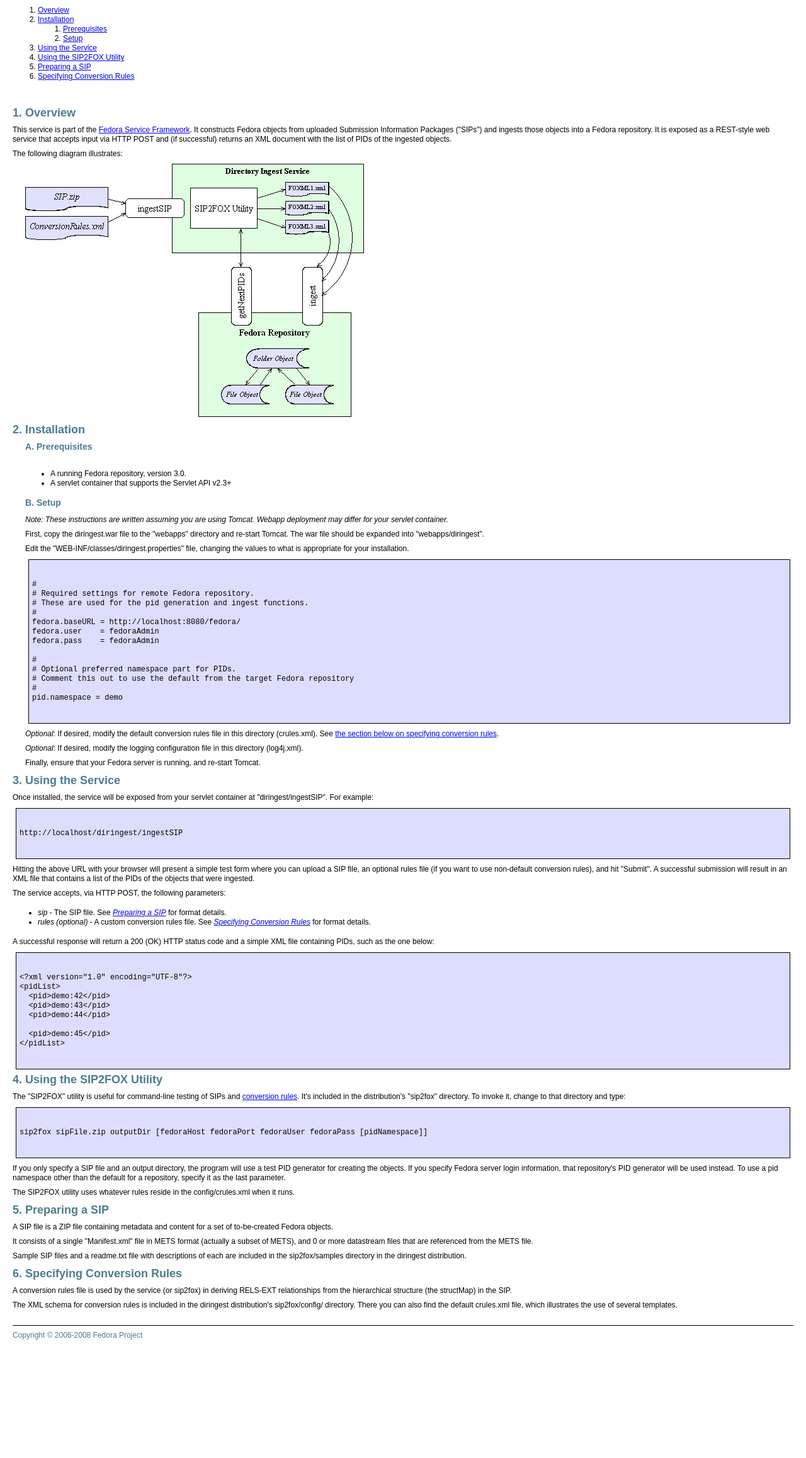
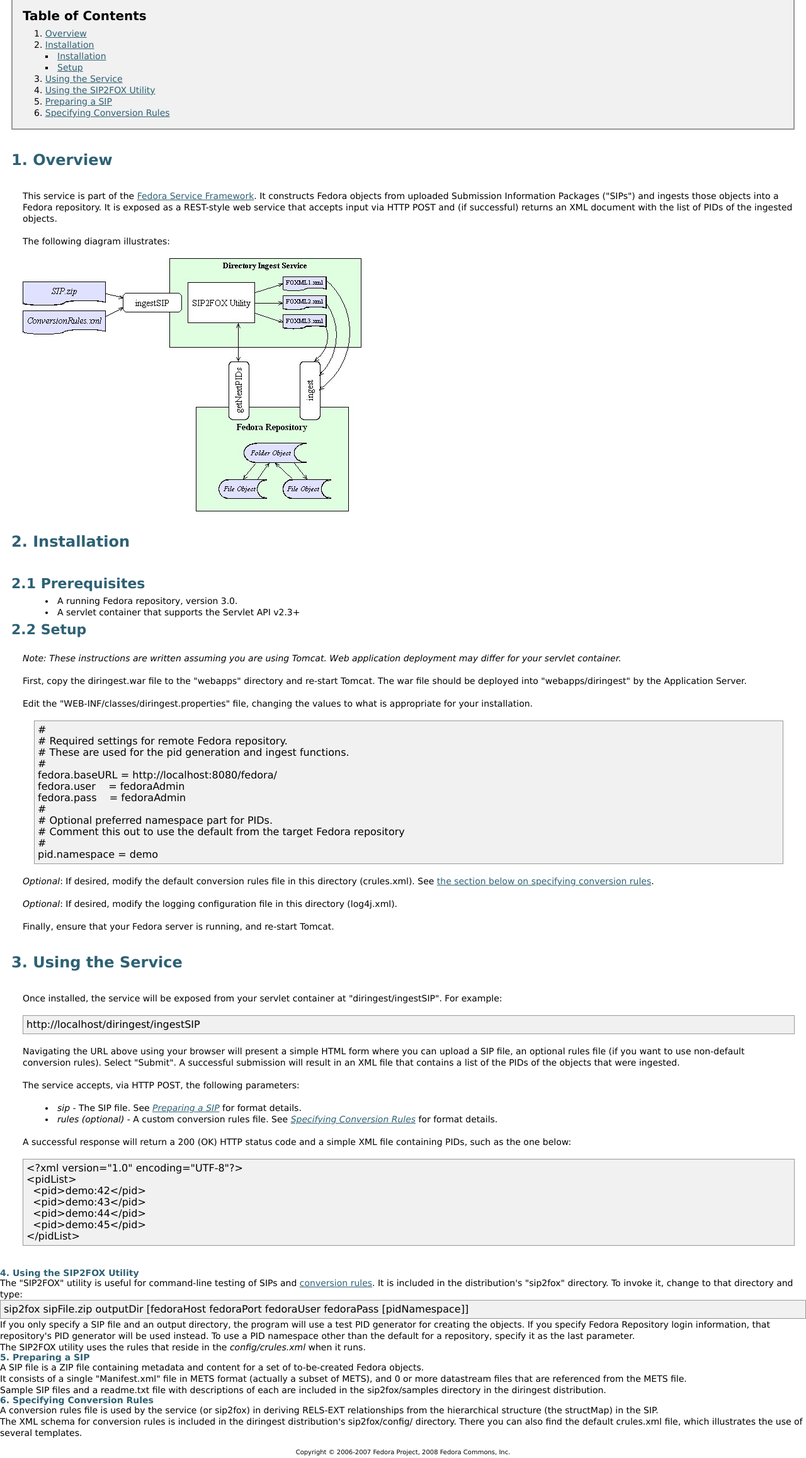
Before and after one commit to fcrepo3/diringest, a plain HTML site: page src/doc/index.html in a window 1280 px wide. Shown: the part 141-2456 px from the top of the page at 63% size. Before the commit the page ends 2274 px from the top, so only its background shows below. Drawn offline with Linux system fonts and the light colour scheme.

Commit message:
Updates for the Fedora 3.0 submission.  Preparation to move a copy into the Wiki.

```diff
--- a/src/doc/docstyle.css
+++ b/src/doc/docstyle.css
@@ -1,154 +1,242 @@
-/*
- * Stylesheet for Fedora documentation.
- */
+/* RESET */ html,body,div,span,applet,object,iframe,h1,h2,h3,h4,h5,h6,p,blockquote,pre,a,abbr,acronym,address,big,cite,code,del,dfn,em,font,img,ins,kbd,q,s,samp,small,strike,strong,sub,sup,tt,var,dl,dt,dd,ol,ul,li,fieldset,form,label,legend,table,caption,tbody,tfoot,thead,tr,th,td{margin:0;padding:0;border:0;outline:0;font-weight:inherit;font-style:inherit;font-family:inherit;vertical-align:baseline}:focus{ outline:0}body{ line-height:1; color:black; background:white}ol,ul{ list-style:none}table{ border-collapse:separate; border-spacing:0}caption,th,td{ text-align:left; font-weight:normal}blockquote:before,blockquote:after,q:before,q:after{ content:""}blockquote,q{ quotes:""""}h1,h2,h3,h4,h5,h6{font-weight:normal}
 
-body {
-    background-color: #ffffff;
-    margin: 20px;
-    font-family: Arial, Helvetica, sans-serif;
-    font-size: 12px;
-    line-height: 15px;
-    color: #000000;
+html{
+  font-size: 62.5%;
 }
-
-#header {
-    border-bottom: 1px solid;
-    clear: both;
-    margin-bottom: 10px;
-    min-height: 70px;
-    width: 100%;
+a{
+  color: #2e6174;
 }
-
+a:hover, a:focus{
+  background-color: #fffe8c;
+}
+body{
+  font-size: 1.4em; /* 14 */
+  font-family: verdana, corbel, helvetica, arial, sans-serif;
+  line-height: 1.286em; /* 18 */
+  margin: 0;
+}
+body #content li.square{
+  list-style: square inside;
+  margin-bottom: 1.286em;
+  margin-top: 1.286em;
+}
+body #content ul li,
+body #content ol li,
+body #content span.plaintext{
+  font-size: .583em;
+  font-weight: normal;
+  line-height: 1.286em;
+  margin: 0;
+}
+body #content span.plaintext{
+  margin: 1.286em;
+}
+body #content ul ul li,
+body #content ul ol li,
+body #content ol ul li,
+body #content ol ol li,
+body #content ol.alpha li{
+  font-size: 1em;
+  margin: 0 0 0 1em;
+}
+body #content ol.alpha li ul{
+  font-size: .75em;
+}
+body #content ol.alpha ul li span.plaintext{
+  font-size: .75em;
+}
+ol#content ol.alpha ul li{
+   font-size: .75em;
+}
+ol#content ol.alpha ul li ul li{
+   font-size: 1.4em;
+}
+ol#content ol.alpha ul li ul li ul li{
+   font-size: 1.2em;
+}
+ol#content ol.alpha ul li ul li ul li ul li{
+   font-size: 1.3em;
+}
+code.block{
+  display: block;
+  margin: 1.286em;
+}
+#content li ol li h3{
+  font-size: 1em;
+  line-height: 1em;
+}
+div#content{
+  margin-left: .75em;
+}
+div#content, ol#content li{
+  font-size: 1.715em;
+  font-weight: bold;
+  line-height: 1.5em;
+  margin-bottom: 1.5em;
+  margin-top: 1.5em;
+}
+div#content h2{
+  margin: 1.5em 0;
+}
+div#content h3{
+  font-size: 22px;
+}
+div#content p{
+  font-size: .583em;
+  font-weight: normal;
+  line-height: 1.286em;
+  margin: 1.286em;
+}
+div#content ul{
+  margin-left: 2.25em;
+}
+em{
+  font-style: italic;
+}
+#footer{
+  font-size: .714em;
+  line-height: 1.8em;
+  margin: 1.286em 0 0;
+  text-align: center;
+}
+h1{
+  font-size: 2.143em;
+  font-weight: bold;
+  line-height: 1.2em;
+  padding-top: 1.2em;
+}
+h2{
+  font-size: 1em;
+  font-weight: bold;
+  line-height: 1em;
+}
+h3{
+  display: inline;
+  font-size: 1.286em;
+  font-weight: bold;
+  line-height: 1.636em;
+}
+h3.newstar{
+  background: url('images/new.png') no-repeat right center;
+  line-height: 2em;
+  padding: .5em 4em .5em 0;
+}
+h4{
+  display: inline;
+}
+#header{
+  background: url('images/docs.png') no-repeat 1.286em 0;
+  border-bottom: solid .071em #999;
+  height: 8em;
+  text-align: center;
+}
+#header a{
+  color: #000;
+}
+#header h2{
+  font-size: 1.429em;
+  font-weight: normal;
+  line-height: 1.8em;
+  margin: 0;
+}
+img{
+  vertical-align: middle;
+}
+#lastModified{
+  display: none;
+}
+li{
+  margin: 0 1.286em;
+}
+li.nostyle{
+  list-style: none;
+}
+ol, ul{
+  list-style: disc inside;
+  margin-left: 1em;
+}
+ol{
+  list-style: decimal outside;
+}
+ol h2{
+  display: inline;
+}
+ol#content{
+  margin-left: 1.285em;
+}
+ol.alpha li{
+  list-style: inside upper-alpha;
+}
+ol.alpha ul li{
+  list-style-type: disc;
+}
+pre, table, td, th{
+  font-size: 16px;
+  background: #f1f1f1;
+  border: solid 1px #999;
+  padding: 5px;
+}
+table{
+  border-collapse: collapse;
+}
+span.plaintext{
+  display: block;
+}
+strong{
+  font-weight: bold;
+}
+div.notice{
+  background: #f1f1f1;
+  border: solid .143em #999;
+  margin: 1.286em;
+  padding: 0.5em;
+}
+#toc{
+  background: #f1f1f1;
+  border: solid .143em #999;
+  margin: 1.286em;
+  padding: 1.143em;
+  /* width: 60em; */
+}
+#toc h2{
+  font-size: 1.426em;
+  line-height: 1.8em;
+  margin: 0;
+}
+#toc li{
+  margin: 0;
+  text-indent: 0;
+}
+#toc ol, #toc ul{
+  list-style: decimal inside;
+  margin: 0 0 0 1.286em;
+}
+#toc ul{
+  list-style-type: square;
+}
+textarea.code {
+  background: #f1f1f1;
+  padding: 5px;
+  font-size: 14px;
+  border: solid 1px #999;
+  overflow: hidden;
+}
+dl {
+  margin-left: 1.5em;
+  margin-top: 15px;
+  font-style: italic;
+}
+dd {
+  margin-left: 1.5em;
+  font-style: normal;
+  font-size: 1.3em;
+}
 #logo {
-    background-image: url(images/logo_44x60.gif);
+  background-image: url('images/docs.png');
   background-repeat: no-repeat;
   background-position: top left;
-
   float: left;
   height: 60px;
   width: 44px;
   visibility: visible;
 }
-
-#title {
-    text-align: center;
-}
-
-#toc {
-    width: 50%;
-    margin-bottom: 10px;
-}
-
-#tocbox {
-    border: 1px solid;
-    padding-left: 4px;
-    padding-right: 4px;
-}
-
-#tocbox ol {
-    list-style: decimal outside none;
-}
-
-#tocbox ol ol {
-    list-style: upper-alpha outside none;
-}
-
-#introduction, #references, .sect {
-    margin-bottom: 5px;
-}
-
-.sect .subsect {
-    margin-left: 20px;
-    margin-bottom: 5px;
-}
-
-#references dl {
-    margin-left: 20px;
-    margin-right: 20px;
-}
-
-#references dt {
-    margin-top: 10px;
-}
-
-#footer {
-    border-top: 1px solid;
-    margin-top: 20px;
-    padding-top: 8px;
-}
-
-#footer #copyright, #lastModified {
-    color: #4C7C8E;
-}
-
-#footer #copyright {
-    float: left;
-}
-
-#footer #lastModified {
-    float: right;
-}
-
-/* FIXME: Make these sort of match the Category4 stuff,
-          but still be appropriate for documentation */
-
-h1, h2, h3 {
-    color: #4C7C8E;
-    margin-top: 4px;
-    margin-bottom: 4px;
-}
-
-h4, h5 {
-  color: #4C7C8E;
-  margin-top: 2px;
-  margin-bottom: 2px;
-  text-decoration: underline;
-}
-
-h1 {
-    font-size: 24px;
-    line-height: 110%;
-    padding-top: 8px;
-    padding-bottom: 4px;
-}
-
-h2 {
-    font-size: 18px;
-}
-
-h3 {
-    font-size: 14px;
-}
-
-h4 {
-    font-size: 13px;
-}
-
-h5 {
-    font-size: 12px;
-}
-
-h2, h3, h4, h5 {
-    padding-top: 4px;
-    padding-bottom: 4px;
-}
-
-p {
-    padding-top: 4px;
-    padding-bottom: 4px;
-    margin: 0px;
-}
-
-.code {
-    background: #ddddff;
-    border: thin solid #000000;
-    font-family: Lucida Console, Courier New, Courier, monospace;
-    margin: 5px 5px 5px 5px;
-    min-width: 600px;
-    padding: 5px;
-    white-space: pre;
-}
-
-.reference {
-    text-decoration: none;
-}
--- a/src/doc/index.html
+++ b/src/doc/index.html
@@ -1,68 +1,43 @@
-<!DOCTYPE html PUBLIC "-//W3C//DTD XHTML 1.0 Transitional//EN" "http://www.w3.org/TR/xhtml1/DTD/xhtml1-transitional.dtd">
+<?xml version="1.0" encoding="UTF-8"?>
+<!DOCTYPE html PUBLIC "-//W3C//DTD XHTML 1.0 Strict//EN"
+  "http://www.w3.org/TR/xhtml1/DTD/xhtml1-strict.dtd">
+
 <html xmlns="http://www.w3.org/1999/xhtml" xml:lang="en-US" lang="en-US">
   <head>
-
-
-
-  <title>Directory Ingest Service</title>
+    <title>Fedora Directory Ingest Service</title>
     <link rel="stylesheet" type="text/css" href="docstyle.css" />
   </head>
 
-
-
-
   <body>
 
-
     <div id="header">
-    <a href="http://www.fedora.info/download/2.2/userdocs/index.html" id="logo"></a>
-
-
-<div id="title">
-
       <h1>Fedora Directory Ingest Service</h1>
-<h2>For Fedora Version 3.0</h2>
-
-      <br />
-
+      <h2>Release 1.1</h2>
     </div>
 
-  </div>
-
-
     <div id="toc">
-
       <h2>Table of Contents</h2>
-
-
-
       <ol>
         <li><a href="#overview">Overview</a></li>
         <li><a href="#installation">Installation</a>
-    <ol>
-                <li> <a href="#prerequisites">Prerequisites</a></li>
+        <ul>
+          <li><a href="#installation">Installation</a>
           <li> <a href="#setup">Setup</a></li>
-    </ol>
-            </li>
+        </ul>
         <li><a href="#service">Using the Service</a></li>
         <li><a href="#sip2fox">Using the SIP2FOX Utility</a></li>
         <li><a href="#sip">Preparing a SIP</a></li>
         <li><a href="#rules">Specifying Conversion Rules</a></li>
       </ol>
-
-
     </div>
 
-<p>&nbsp;</p>
-
-
-<div class="sect">
+    <div id=content>
 
       <h2><a name="overview">1. Overview</a></h2>
 
-
       <p>
-     This service is part of the <a href="http://www.fedora.info/download/2.2/userdocs/server/features/serviceframework.htm">Fedora Service Framework</a>.
+      This service is part of the
+      <a href="http://www.fedora.info/download/2.2/userdocs/server/features/serviceframework.htm">Fedora Service Framework</a>.
       It constructs Fedora objects from uploaded Submission Information
       Packages ("SIPs") and ingests those objects into a Fedora repository.
       It is exposed as a REST-style web service that accepts input via
@@ -70,74 +45,57 @@
       list of PIDs of the ingested objects.
       </p>
 
-
       <p>
       The following diagram illustrates:
       </p>
 
-
-
-<div class="subsect">
-
       <p><img src="overview.jpg" /></p>
-
-  </div>
-
-</div>
-
-
-<div class="sect">
 
       <h2><a name="installation">2. Installation</a></h2>
 
+      <h3><a name="prerequisites">2.1 Prerequisites</a></h3>
 
-<div class="subsect">
-
-<h3><a name="prerequisites">A. Prerequisites</a></h3>
-
-
-
-<p>
-      </p>
-<ul>
-
+      <ul id="content">
         <li> A running Fedora repository, version 3.0.</li>
-
         <li> A servlet container that supports the Servlet API v2.3+</li>
-
-
       </ul>
 
-
-
-<h3><a name="setup">B. Setup</a></h3>
-
-
+      <h3><a name="setup">2.2 Setup</a></h3>
 
       <p>
       <em>Note: These instructions are written assuming you are using
-       Tomcat.  Webapp deployment may differ for your servlet container.</em>
+      Tomcat.  Web application deployment may differ for your servlet container.</em>
       </p>
-
 
       <p>
       First, copy the diringest.war file to the "webapps" directory
-        and re-start Tomcat.  The war file should be expanded into
-        "webapps/diringest".
+      and re-start Tomcat.  The war file should be deployed into
+      "webapps/diringest" by the Application Server.
       </p>
-
 
       <p>
       Edit the "WEB-INF/classes/diringest.properties" file, changing the
       values to what is appropriate for your installation.
       </p>
 
-
-
-<div class="code">
-<pre>#<br /># Required settings for remote Fedora repository.<br /># These are used for the pid generation and ingest functions.<br />#<br />fedora.baseURL = http://localhost:8080/fedora/<br />fedora.user    = fedoraAdmin<br />fedora.pass    = fedoraAdmin<br /><br />#<br /># Optional preferred namespace part for PIDs.<br /># Comment this out to use the default from the target Fedora repository<br />#<br />pid.namespace = demo<br /></pre>
-</div>
-
+<span class="plaintext">
+<code class="block">
+<pre>
+#
+# Required settings for remote Fedora repository.
+# These are used for the pid generation and ingest functions.
+#
+fedora.baseURL = http://localhost:8080/fedora/
+fedora.user    = fedoraAdmin
+fedora.pass    = fedoraAdmin
+#
+# Optional preferred namespace part for PIDs.
+# Comment this out to use the default from the target Fedora repository
+#
+pid.namespace = demo
+</pre>
+</code>
+</span>
 
       <p>
       <em>Optional</em>: If desired, modify the default conversion rules file
@@ -145,129 +103,107 @@
       below on specifying conversion rules</a>.
       </p>
 
-
       <p>
       <em>Optional</em>: If desired, modify the logging configuration file
       in this directory (log4j.xml).
       </p>
 
-
-
       <p>
       Finally, ensure that your Fedora server is running, and re-start Tomcat.
       </p>
 
-  </div>
-
-</div>
-
-
-<div class="sect">
-
       <h2><a name="service">3. Using the Service</a></h2>
-
 
       <p>
       Once installed, the service will be exposed from your servlet
       container at "diringest/ingestSIP".  For example:
       </p>
 
-
-
+<span class="plaintext">
 <div class="code">
 <pre>http://localhost/diringest/ingestSIP<br /></pre>
 </div>
-
+</span>
 
       <p>
-    Hitting the above URL with your browser will present a simple
-    test form where you can upload a SIP file, an optional rules file
-    (if you want to use non-default conversion rules), and hit "Submit".
+      Navigating the URL above using your browser will present a simple
+      HTML form where you can upload a SIP file, an optional rules file
+      (if you want to use non-default conversion rules).  Select "Submit".
       A successful submission will result in an XML file that contains a
       list of the PIDs of the objects that were ingested.
       </p>
 
-
       <p>
       The service accepts, via HTTP POST, the following parameters:
       </p>
+
       <ul>
-
         <li> <em>sip</em> - The SIP file.  See
            <em><a href="#sip">Preparing a SIP</a></em> for format details.</li>
-
-
         <li> <em>rules (optional)</em> - A custom conversion rules file.  See
            <em><a href="#rules">Specifying Conversion Rules</a></em> for format details.</li>
-
-
       </ul>
-
-
 
       <p>
       A successful response will return a 200 (OK) HTTP status code
       and a simple XML file containing PIDs, such as the one below:
       </p>
 
-
-
+<span class="plaintext"
 <div class="code">
-<pre>&lt;?xml version="1.0" encoding="UTF-8"?&gt;<br />&lt;pidList&gt;<br />  &lt;pid&gt;demo:42&lt;/pid&gt;<br />  &lt;pid&gt;demo:43&lt;/pid&gt;<br />  &lt;pid&gt;demo:44&lt;/pid&gt;<br /><br />  &lt;pid&gt;demo:45&lt;/pid&gt;<br />&lt;/pidList&gt;<br /></pre>
+<pre>
+&lt;?xml version="1.0" encoding="UTF-8"?&gt;
+&lt;pidList&gt;
+  &lt;pid&gt;demo:42&lt;/pid&gt;
+  &lt;pid&gt;demo:43&lt;/pid&gt;
+  &lt;pid&gt;demo:44&lt;/pid&gt;
+  &lt;pid&gt;demo:45&lt;/pid&gt;
+&lt;/pidList&gt;
+</pre>
 </div>
-
-</div>
-
-
-<div class="sect">
+</span>
 
       <h2><a name="sip2fox">4. Using the SIP2FOX Utility</a></h2>
 
-
       <p>
       The "SIP2FOX" utility is useful for command-line testing of SIPs
-    and <a href="#rules">conversion rules</a>.  It's included in the distribution's "sip2fox" directory.
+      and <a href="#rules">conversion rules</a>.  It is included in the distribution's "sip2fox" directory.
       To invoke it, change to that directory and type:
       </p>
 
-
-
+<span class="plaintext"
 <div class="code">
-<pre>sip2fox sipFile.zip outputDir [fedoraHost fedoraPort fedoraUser fedoraPass [pidNamespace]]<br /></pre>
+<pre>
+sip2fox sipFile.zip outputDir [fedoraHost fedoraPort fedoraUser fedoraPass [pidNamespace]]
+</pre>
 </div>
-
+</span>
 
       <p>
       If you only specify a SIP file and an output directory, the program will
       use a test PID generator for creating the objects.  If you specify
-    Fedora server login information, that repository's PID generator will
-    be used instead.  To use a pid namespace other than the default for
+      Fedora Repository login information, that repository's PID generator will
+      be used instead.  To use a PID namespace other than the default for
       a repository, specify it as the last parameter.
       </p>
 
-
       <p>
-    The SIP2FOX utility uses whatever rules reside in the config/crules.xml
+      The SIP2FOX utility uses the rules that reside in the <i>config/crules.xml</i>
       when it runs.
       </p>
 
-</div>
-
-
-<div class="sect">
-
-
       <h2><a name="sip">5. Preparing a SIP</a></h2>
-
 
       <p>
       A SIP file is a ZIP file containing metadata and content for a
-    set of to-be-created Fedora objects.</p>
-<p>It consists of a single "Manifest.xml" file in METS format (actually
+      set of to-be-created Fedora objects.
+      </p>
+
+      <p>
+      It consists of a single "Manifest.xml" file in METS format (actually
       a subset of METS), and 0 or more datastream files that are referenced
       from the METS file.
       </p>
-
 
       <p>
       Sample SIP files and a readme.txt
@@ -275,15 +211,7 @@ from the METS file.
       the sip2fox/samples directory in the diringest distribution.
       </p>
 
-
-
-</div>
-
-
-<div class="sect">
-
       <h2><a name="rules">6. Specifying Conversion Rules</a></h2>
-
 
       <p>
       A conversion rules file is used by the service (or sip2fox) in
@@ -291,25 +219,20 @@ from the METS file.
       in the SIP.&nbsp; &nbsp;
       </p>
 
-
       <p>
       The XML schema for conversion rules is included in the diringest distribution's
       sip2fox/config/ directory.  There you can also find the default crules.xml file,
       which illustrates the use of several templates.
       </p>
 
-
-
     </div>
-
-
 
     <div id="footer">
 
       <div id="copyright">
-      Copyright &copy; 2006-2008 Fedora Project
-    </div>
+        Copyright &copy; 2006-2007 Fedora Project, 2008 Fedora Commons, Inc.
       </div>
 
+    </div>
   </body>
 </html>
```
Lines whose indentation alone changed are shown as unchanged.
